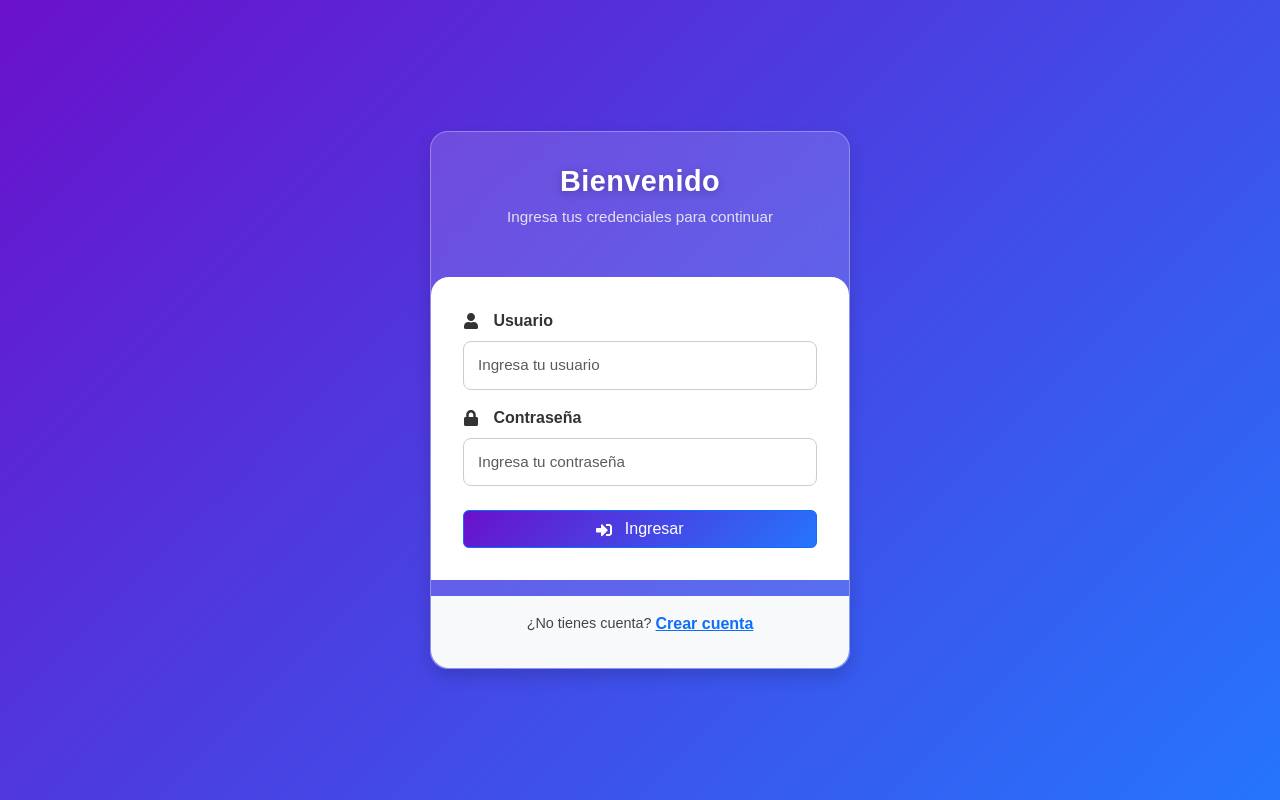
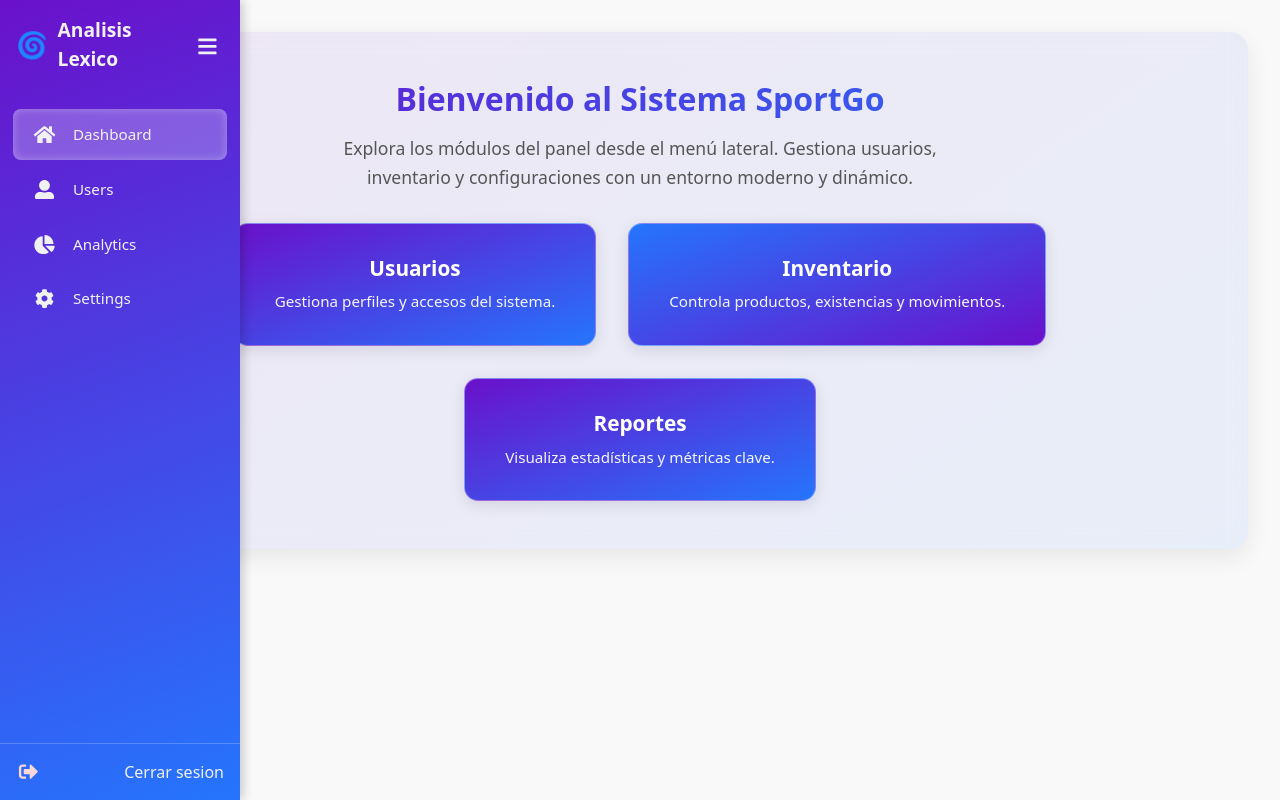
Before and after one commit to Josaftbck/LexicoAU, a React app in the folder frontend/: page /dashboard in a window 1280 px wide. Before the commit this address led to /login. Built offline with nearby package versions, Linux system fonts and the light colour scheme; sample sign-in values are in the browser's storage; the HTML template or start-up script is replaced by a standard one.

Commit message:
se corrigieron errores visuales y de inicio de sesion  de Home

```diff
--- a/frontend/src/App.jsx
+++ b/frontend/src/App.jsx
@@ -1,10 +1,10 @@
 import { BrowserRouter as Router, Routes, Route, Navigate } from 'react-router-dom';
 import Login from './components/LOG/Login';
-import Register from './components/LOG/Register';
+import Register from './Components/LOG/Register';
 import DashboardApp from './components/DashboardApp';
 import ProtectedRoute from './utils/ProtectedRoute';
 import { AuthProvider } from './context/AuthContext';
-import Sidebar from './components/Sidebar'; // ✅ Importamos el nuevo Sidebar
+import Sidebar from './Components/Sidebar'; // ✅ Importamos el nuevo Sidebar
 import './components/Sidebar.css'; // ✅ Importamos su CSS
 
 function App() {
--- a/frontend/src/Components/Sidebar.css
+++ b/frontend/src/Components/Sidebar.css
@@ -25,7 +25,7 @@
 }
 
 .sidebar-container.collapsed {
-  width: 75px;
+  width: 85px;
 }
 
 .sidebar-header {
--- a/frontend/src/Components/Sidebar.jsx
+++ b/frontend/src/Components/Sidebar.jsx
@@ -1,28 +1,39 @@
 import { useState } from "react";
-import { NavLink } from "react-router-dom";
+import { NavLink, useNavigate } from "react-router-dom";
 import { FaBars, FaHome, FaUserAlt, FaCog, FaSignOutAlt, FaChartPie, FaBox } from "react-icons/fa";
-import LogoutButton from "./LOG/LogoutButton";
+import { useAuth } from "../context/AuthContext"; // ✅ usamos el contexto directamente
 import "./Sidebar.css";
 
 function Sidebar() {
   const [isOpen, setIsOpen] = useState(true);
+  const { logout } = useAuth();
+  const navigate = useNavigate();
 
   const toggleSidebar = () => {
     setIsOpen(!isOpen);
   };
 
+  const handleLogout = () => {
+    if (window.confirm("¿Estás seguro que deseas cerrar sesión?")) {
+      logout();
+      navigate("/login", { replace: true });
+    }
+  };
+
   return (
     <div className={`sidebar-container ${isOpen ? "open" : "collapsed"}`}>
+      {/* ======= HEADER ======= */}
       <div className="sidebar-header">
         <div className="sidebar-logo">
           <span className="logo-icon">🌀</span>
-          <span className={`logo-text ${!isOpen && "hidden"}`}>SportGo</span>
+          <span className={`logo-text ${!isOpen && "hidden"}`}>Analisis Lexico</span>
         </div>
         <button className="toggle-btn" onClick={toggleSidebar}>
           <FaBars />
         </button>
       </div>
 
+      {/* ======= NAVIGATION ======= */}
       <ul className="sidebar-nav">
         <li>
           <NavLink to="/dashboard" className="nav-item">
@@ -31,34 +42,33 @@ function Sidebar() {
           </NavLink>
         </li>
         <li>
-          <NavLink to="/users" className="nav-item">
+          <NavLink to="/dashboard/users" className="nav-item">
             <FaUserAlt className="nav-icon" />
             <span className={`nav-text ${!isOpen && "hidden"}`}>Users</span>
           </NavLink>
         </li>
         <li>
-          <NavLink to="/analytics" className="nav-item">
+          <NavLink to="/dashboard/analytics" className="nav-item">
             <FaChartPie className="nav-icon" />
             <span className={`nav-text ${!isOpen && "hidden"}`}>Analytics</span>
           </NavLink>
         </li>
         <li>
-          <NavLink to="/inventory" className="nav-item">
-            <FaBox className="nav-icon" />
-            <span className={`nav-text ${!isOpen && "hidden"}`}>Inventory</span>
-          </NavLink>
-        </li>
-        <li>
-          <NavLink to="/settings" className="nav-item">
+          <NavLink to="/dashboard/settings" className="nav-item">
             <FaCog className="nav-icon" />
             <span className={`nav-text ${!isOpen && "hidden"}`}>Settings</span>
           </NavLink>
         </li>
       </ul>
 
+      {/* ======= FOOTER ======= */}
       <div className="sidebar-footer">
-        <LogoutButton />
-        <FaSignOutAlt className="nav-icon logout-icon" />
+        <FaSignOutAlt
+          className="nav-icon logout-icon"
+          onClick={handleLogout}
+          title="Cerrar sesión"
+        />
+         <span className={`logo-text ${!isOpen && "hidden"}`}>Cerrar sesion</span>
       </div>
     </div>
   );
--- a/frontend/src/context/AuthContext.jsx
+++ b/frontend/src/context/AuthContext.jsx
@@ -1,43 +1,47 @@
-// context/AuthContext.jsx
-import { createContext, useContext, useState, useEffect } from 'react';
+import { createContext, useContext, useState, useEffect } from "react";
 
 const AuthContext = createContext();
 
-export function AuthProvider({ children }) {
-  const [user, setUser] = useState(null);
-  const [token, setToken] = useState(null);
+export const AuthProvider = ({ children }) => {
+  const [user, setUser] = useState(() => {
+    // ✅ Recupera usuario del localStorage si existe
+    const storedUser = localStorage.getItem("user");
+    return storedUser ? JSON.parse(storedUser) : null;
+  });
 
+  const [token, setToken] = useState(() => localStorage.getItem("token") || null);
+
+  // ✅ Guardar sesión en localStorage cada vez que cambie
   useEffect(() => {
-    const storedToken = localStorage.getItem('token');
-    const storedUser = localStorage.getItem('user');
+    if (user && token) {
+      localStorage.setItem("user", JSON.stringify(user));
+      localStorage.setItem("token", token);
+    } else {
+      localStorage.removeItem("user");
+      localStorage.removeItem("token");
+    }
+  }, [user, token]);
 
-    if (storedToken && storedUser) {
-      setToken(storedToken);
-      setUser(JSON.parse(storedUser));
-    }
-  }, []);
-
-  const login = (data) => {
-    localStorage.setItem('token', data.token);
-    localStorage.setItem('user', JSON.stringify(data.user));
-    setToken(data.token);
-    setUser(data.user);
+  // ✅ Función de login (se llama desde tu componente Login.jsx)
+  const login = (userData, authToken) => {
+    setUser(userData);
+    setToken(authToken);
   };
 
+  // ✅ Función de logout (para el Sidebar o LogoutButton)
   const logout = () => {
-    localStorage.removeItem('token');
-    localStorage.removeItem('user');
+    setUser(null);
     setToken(null);
-    setUser(null);
+    localStorage.removeItem("user");
+    localStorage.removeItem("token");
   };
 
-  const isAuthenticated = () => !!token;
-
   return (
-    <AuthContext.Provider value={{ user, token, login, logout, isAuthenticated }}>
+    <AuthContext.Provider value={{ user, token, login, logout }}>
       {children}
     </AuthContext.Provider>
   );
-}
+};
 
+// Hook para acceder más fácil
 export const useAuth = () => useContext(AuthContext);
--- /dev/null
+++ b/frontend/src/pages/Home.css
@@ -0,0 +1,136 @@
+:root {
+  --primary-color: #6a11cb;
+  --secondary-color: #2575fc;
+}
+
+/* ====== CONTENEDOR PRINCIPAL ====== */
+.home-container {
+  background: linear-gradient(
+    145deg,
+    rgba(106, 17, 203, 0.08),
+    rgba(37, 117, 252, 0.08)
+  );
+  border-radius: 18px;
+  padding: 3rem 2rem;
+  text-align: center;
+  box-shadow: 0 8px 25px rgba(0, 0, 0, 0.08);
+  color: #333;
+  backdrop-filter: blur(12px);
+  animation: fadeIn 0.7s ease;
+}
+
+/* ====== TITULOS ====== */
+.home-title {
+  font-weight: 700;
+  font-size: 2rem;
+  background: linear-gradient(90deg, var(--primary-color), var(--secondary-color));
+  -webkit-background-clip: text;
+  -webkit-text-fill-color: transparent;
+  margin-bottom: 1rem;
+}
+
+.home-subtitle {
+  font-size: 1.1rem;
+  color: #555;
+  max-width: 650px;
+  margin: 0 auto 2rem;
+  line-height: 1.6;
+}
+
+/* ====== TARJETAS ====== */
+.home-cards {
+  display: flex;
+  justify-content: center;
+  gap: 2rem;
+  flex-wrap: wrap;
+}
+
+.home-card {
+  background: rgba(255, 255, 255, 0.25);
+  border: 1px solid rgba(255, 255, 255, 0.35);
+  padding: 2rem 2.5rem;
+  border-radius: 14px;
+  min-width: 220px;
+  color: #fff;
+  background-image: linear-gradient(
+    160deg,
+    var(--primary-color),
+    var(--secondary-color)
+  );
+  box-shadow: 0 4px 15px rgba(0, 0, 0, 0.1);
+  transition: all 0.3s ease;
+  cursor: pointer;
+  position: relative;
+  overflow: hidden;
+}
+
+.home-card::after {
+  content: "";
+  position: absolute;
+  top: 0;
+  left: -75%;
+  width: 50%;
+  height: 100%;
+  background: rgba(255, 255, 255, 0.2);
+  transform: skewX(-25deg);
+  transition: left 0.6s ease;
+}
+
+.home-card:hover::after {
+  left: 125%;
+}
+
+.home-card:hover {
+  transform: translateY(-6px);
+  box-shadow: 0 10px 25px rgba(0, 0, 0, 0.15);
+}
+
+/* Variante con degradado invertido */
+.home-card.alt {
+  background-image: linear-gradient(
+    160deg,
+    var(--secondary-color),
+    var(--primary-color)
+  );
+}
+
+/* ====== TEXTOS DE LAS TARJETAS ====== */
+.home-card h3 {
+  font-size: 1.3rem;
+  font-weight: 600;
+  margin-bottom: 0.6rem;
+}
+
+.home-card p {
+  font-size: 0.95rem;
+  opacity: 0.95;
+  margin: 0;
+}
+
+/* ====== ANIMACIONES ====== */
+@keyframes fadeIn {
+  from {
+    opacity: 0;
+    transform: translateY(15px);
+  }
+  to {
+    opacity: 1;
+    transform: translateY(0);
+  }
+}
+
+/* ====== RESPONSIVE ====== */
+@media (max-width: 768px) {
+  .home-container {
+    padding: 2rem 1rem;
+  }
+
+  .home-card {
+    width: 100%;
+    max-width: 300px;
+  }
+
+  .home-title {
+    font-size: 1.6rem;
+  }
+}
--- a/frontend/src/pages/Home.jsx
+++ b/frontend/src/pages/Home.jsx
@@ -1,8 +1,27 @@
+import './Home.css';
+
 const Home = () => {
   return (
-    <div className="text-center mt-4">
-      <h1>Bienvenido al Sistema</h1>
-      <p>Explora los módulos desde el menú superior.</p>
+    <div className="home-container">
+      <h1 className="home-title">Bienvenido al Sistema SportGo</h1>
+      <p className="home-subtitle">
+        Explora los módulos del panel desde el menú lateral. Gestiona usuarios, inventario y configuraciones con un entorno moderno y dinámico.
+      </p>
+
+      <div className="home-cards">
+        <div className="home-card">
+          <h3>Usuarios</h3>
+          <p>Gestiona perfiles y accesos del sistema.</p>
+        </div>
+        <div className="home-card alt">
+          <h3>Inventario</h3>
+          <p>Controla productos, existencias y movimientos.</p>
+        </div>
+        <div className="home-card">
+          <h3>Reportes</h3>
+          <p>Visualiza estadísticas y métricas clave.</p>
+        </div>
+      </div>
     </div>
   );
 };
--- a/frontend/src/utils/ProtectedRoute.jsx
+++ b/frontend/src/utils/ProtectedRoute.jsx
@@ -1,18 +1,12 @@
-// components/ProtectedRoute.jsx
-import { Navigate, useLocation } from 'react-router-dom';
-import { useAuth } from '../context/AuthContext';
+import { Navigate } from "react-router-dom";
+import { useAuth } from "../context/AuthContext";
 
-function ProtectedRoute({ children, roles = [] }) {
-  const { isAuthenticated, user } = useAuth();
-  const location = useLocation();
+function ProtectedRoute({ children }) {
+  const { token } = useAuth();
 
-  if (!isAuthenticated()) {
-    return <Navigate to="/login" state={{ from: location }} replace />;
-  }
-
-  // Verificación de roles si es necesario
-  if (roles.length > 0 && !roles.includes(user?.role)) {
-    return <Navigate to="/unauthorized" replace />;
+  // Si no hay token => redirige al login
+  if (!token) {
+    return <Navigate to="/login" replace />;
   }
 
   return children;
```
